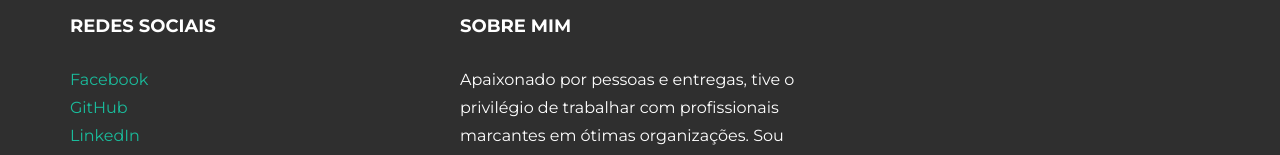
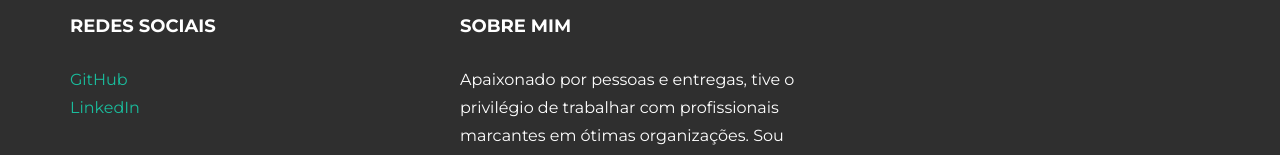
Before and after one commit to anoliveira1981/anoliveira1981.github.io, a plain HTML site: page index.html in a window 1280 px wide. Shown: the part 1029-1184 px from the top of the page. Drawn offline with nearby package versions, Linux system fonts and the light colour scheme.

Commit message:
Update index.html

```diff
--- a/index.html
+++ b/index.html
@@ -73,7 +73,6 @@
 				<div class="col-lg-4">
 					<h4>Redes Sociais</h4>
 					<p>
-						<a href="https://www.facebook.com/anderson.santosoliveira.50" target="_blank">Facebook</a><br/>
 						<a href="https://github.com/anoliveira1981/" target="_blank">GitHub</a><br/>
 						<a href="https://www.linkedin.com/in/anderson-oliveira-mba-47260538/" target="_blank">LinkedIn</a>
 					</p>
```
